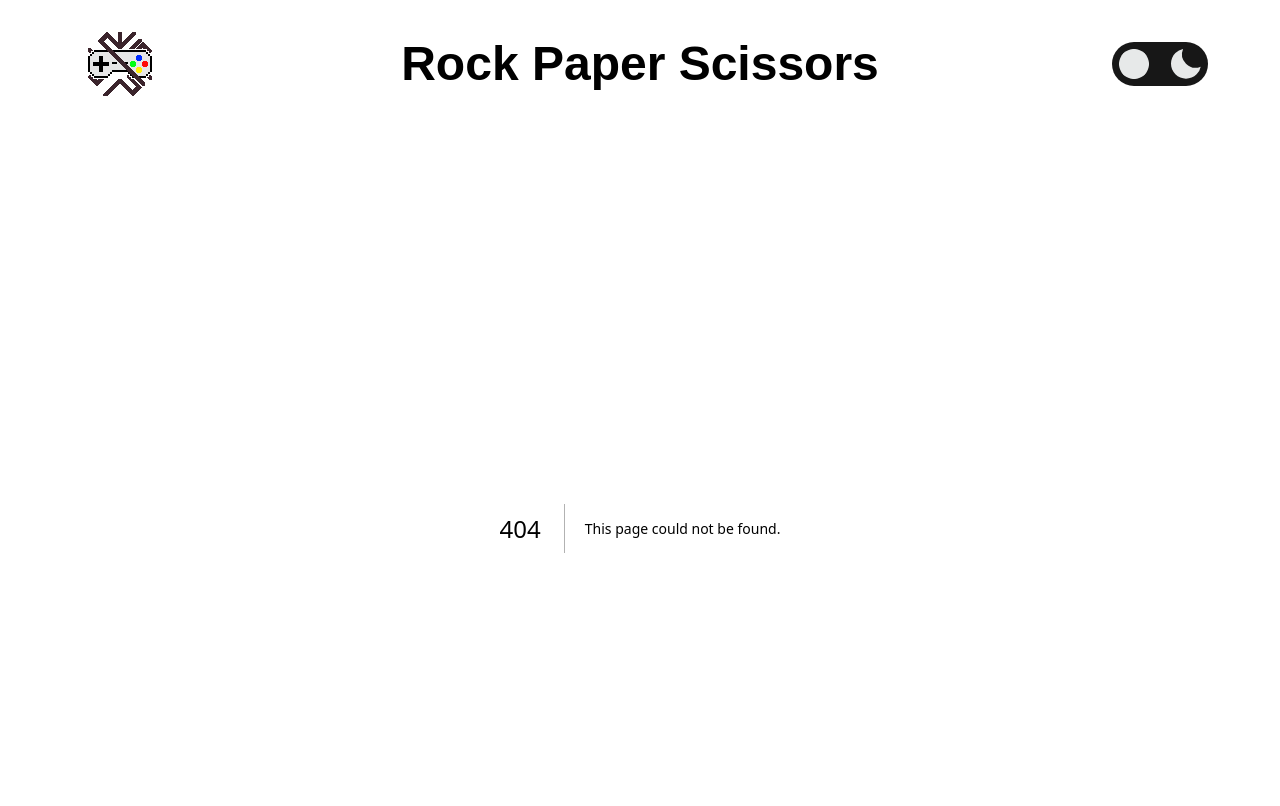
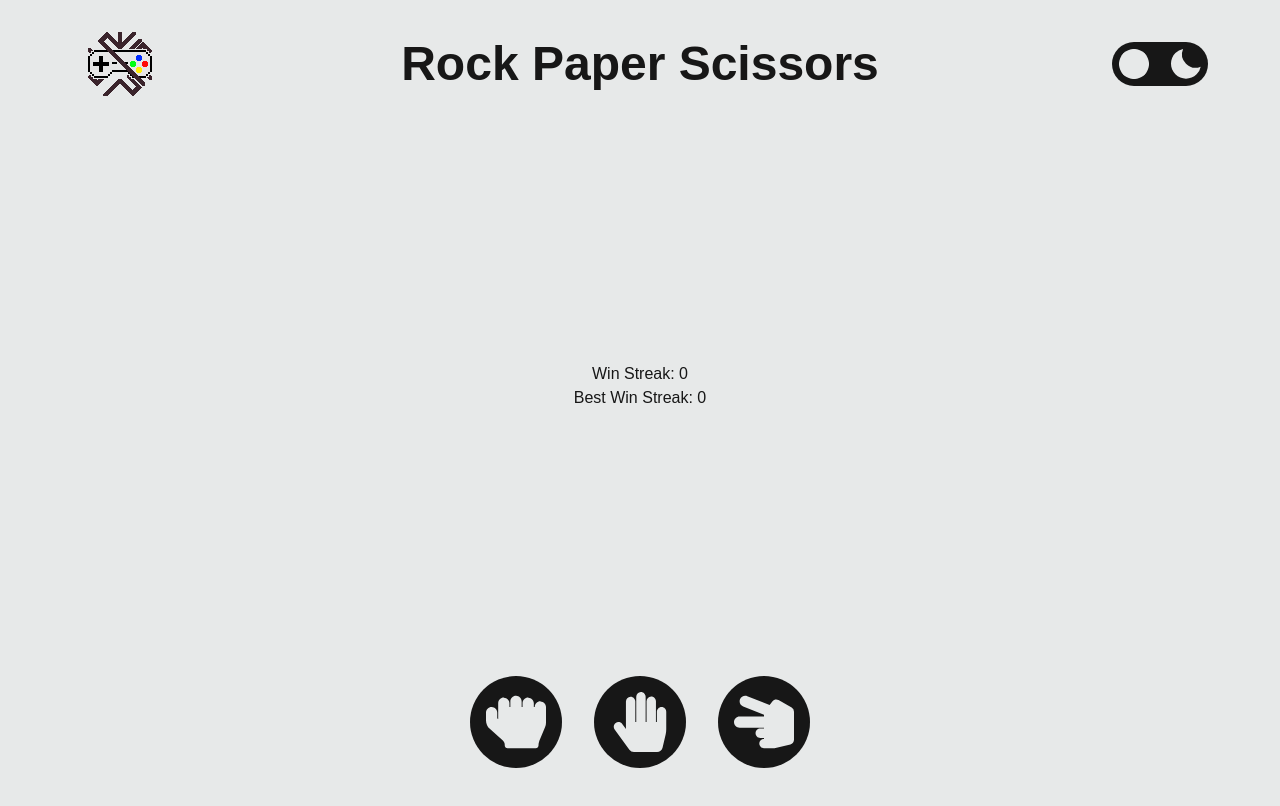
Before and after one commit to ana117/web-games, a Next.js app: page /rock-paper-scissors in a window 1280 px wide. Before the commit this address had no page. Shown: the top 806 px of the page. Built offline with nearby package versions, Linux system fonts and the light colour scheme.

Commit message:
feat: add rps

```diff
--- a/app/page.tsx
+++ b/app/page.tsx
@@ -1,11 +1,29 @@
 "use client";
 
+import Card from "@/components/card";
+import Image from "next/image";
+
+interface GameData {
+	name: string;
+	imagePath: string;
+	url: string;
+}
+
 export default function Home() {
+	const data: GameData[] = [
+		{ name: "Rock Paper Scissors", imagePath: "rps.png", url: "/rock-paper-scissors" },
+	];
+
 	return (
-		<div className="h-full flex items-center justify-center">
-			<h1 className="text-xl">
-				Coming Soon
-			</h1>
+		<div className="h-full flex flex-wrap items-center justify-center gap-8">
+			{data.map((game) => (
+				<Card
+					key={game.name}
+					content={<Image src={`/images/${game.imagePath}`} alt={game.name} fill />}
+					linkUrl={game.url}
+					linkText={game.name}
+				/>
+			))}
 		</div>
 	);
 }
--- /dev/null
+++ b/app/rock-paper-scissors/page.tsx
@@ -0,0 +1,92 @@
+"use client";
+
+import ClickableIcon from "@/components/clickable-icon";
+import RpsIcon from "@/components/rock-paper-scissors/rps-icon";
+import { useEffect, useState } from "react";
+import { FaHandRock, FaHandPaper, FaHandScissors } from "react-icons/fa";
+
+interface RockPaperScissorsOption {
+	name: string;
+	defeat: string;
+	icon: JSX.Element;
+}
+
+const OPTIONS: Map<string, RockPaperScissorsOption> = new Map([
+	["rock", { name: "Rock", defeat: "Paper", icon: <FaHandRock /> }],
+	["paper", { name: "Paper", defeat: "Scissors", icon: <FaHandPaper /> }],
+	["scissors", { name: "Scissors", defeat: "Rock", icon: <FaHandScissors /> }],
+]);
+
+export default function RockPaperScissors() {
+	const [playerChoice, setPlayerChoice] = useState<RockPaperScissorsOption | null>(null);
+	const [computerChoice, setComputerChoice] = useState<RockPaperScissorsOption | null>(null);
+	const [result, setResult] = useState<string | null>(null);
+	const [score, setScore] = useState(0);
+	const [highScore, setHighScore] = useState(0);
+
+	const handleChoiceSelection = (choice: string) => {
+		const playerOption = OPTIONS.get(choice.toLowerCase())!;
+		const computerOption = Array.from(OPTIONS.values())[Math.floor(Math.random() * 3)];
+
+		setPlayerChoice(playerOption);
+		setComputerChoice(computerOption);
+	};
+
+	useEffect(() => {
+		if (playerChoice && computerChoice) {
+			let resultText;
+			if (playerChoice.name === computerChoice.name) {
+				resultText = "It's a tie!";
+			} else if (playerChoice.defeat === computerChoice.name) {
+				resultText = "You win!";
+				setScore((prev) => prev + 1);
+			} else {
+				resultText = "You lose!";
+				setScore(0);
+			}
+			setResult(resultText);
+		}
+	}, [playerChoice, computerChoice]);
+
+	useEffect(() => {
+		const highScore = localStorage.getItem("highScore");
+		if (highScore) {
+			setHighScore(parseInt(highScore));
+		}
+	}, []);
+
+	useEffect(() => {
+		if (score > highScore) {
+			setHighScore(score);
+			localStorage.setItem("highScore", score.toString());
+		}
+	}, [score]);
+
+	return (
+		<div className="flex flex-col items-center gap-8 h-full">
+			<div className="grow grid grid-cols-2 sm:grid-cols-3 place-content-center gap-16">
+				<div>
+					{playerChoice && <RpsIcon icon={playerChoice.icon} isPlayer={true} />}
+				</div>
+
+				<div className="flex flex-col items-center justify-center gap-4 order-last sm:order-none col-span-2 sm:col-span-1">
+					{result && <p className="text-4xl font-bold">{result}</p>}
+						<div className="text-center">
+								<p>Win Streak: {score}</p>
+								<p>Best Win Streak: {highScore}</p>
+						</div>
+				</div>
+
+				<div>
+					{computerChoice && <RpsIcon icon={computerChoice.icon} isPlayer={false} />}
+				</div>
+			</div>
+
+			<div className="flex items-center justify-center gap-8">
+				{Array.from(OPTIONS.values()).map((option) => (
+					<ClickableIcon icon={option.icon} onClick={() => handleChoiceSelection(option.name)} key={option.name} />
+				))}
+			</div>
+		</div>
+	);
+}
--- /dev/null
+++ b/components/card.tsx
@@ -0,0 +1,31 @@
+import Link from "next/link";
+
+interface CardProps {
+  content: JSX.Element;
+  className?: string;
+  linkUrl?: string;
+  linkText?: string;
+}
+
+export default function Card({ content, className, linkUrl, linkText }: Readonly<CardProps>) {
+  if (linkUrl) {
+    return (
+      <Link href={linkUrl} className={`w-[20rem] h-[20rem] group/card ${className}`}>
+        <div className="relative w-full h-full">
+          <div className="absolute w-full h-full">
+            {content}
+          </div>
+          <div className="absolute w-full h-full bg-black/50 hidden group-hover/card:flex items-center justify-center">
+            <p className="text-2xl font-bold text-white">{linkText}</p>
+          </div>
+        </div>
+      </Link>
+    );
+  }
+
+  return (
+    <div className={`w-[20rem] h-[20rem] ${className}`}>
+      {content}
+    </div>
+  );
+}
--- /dev/null
+++ b/components/clickable-icon.tsx
@@ -0,0 +1,16 @@
+interface ClickableIconProps {
+  icon: JSX.Element;
+  onClick: () => void;
+  className?: string;
+}
+
+export default function ClickableIcon({ icon, onClick, className}: Readonly<ClickableIconProps>) {
+  return (
+    <button
+      onClick={onClick}
+      className={`text-6xl p-[1rem] rounded-full bg-foreground text-background hover:bg-accent hover:scale-125 transition-transform duration-300 ${className}`}
+    >
+      {icon}
+    </button>
+  );
+}
--- /dev/null
+++ b/components/rock-paper-scissors/rps-icon.tsx
@@ -0,0 +1,13 @@
+interface RpsIconProps {
+  icon: JSX.Element;
+  isPlayer: boolean;
+  className?: string;
+}
+
+export default function RpsIcon({ icon, isPlayer, className }: Readonly<RpsIconProps>) {
+  return (
+    <div className={`text-[6rem] sm:text-[8rem] md:text-[12rem] ${isPlayer ? "rotate-90" : "-rotate-90 -scale-x-100"} ${className}`}>
+        {icon}
+    </div>
+  );
+}
```
Also changed, not shown: public/images/rps.png (added), 1 other file (tests, documents, lock files or other folders).
